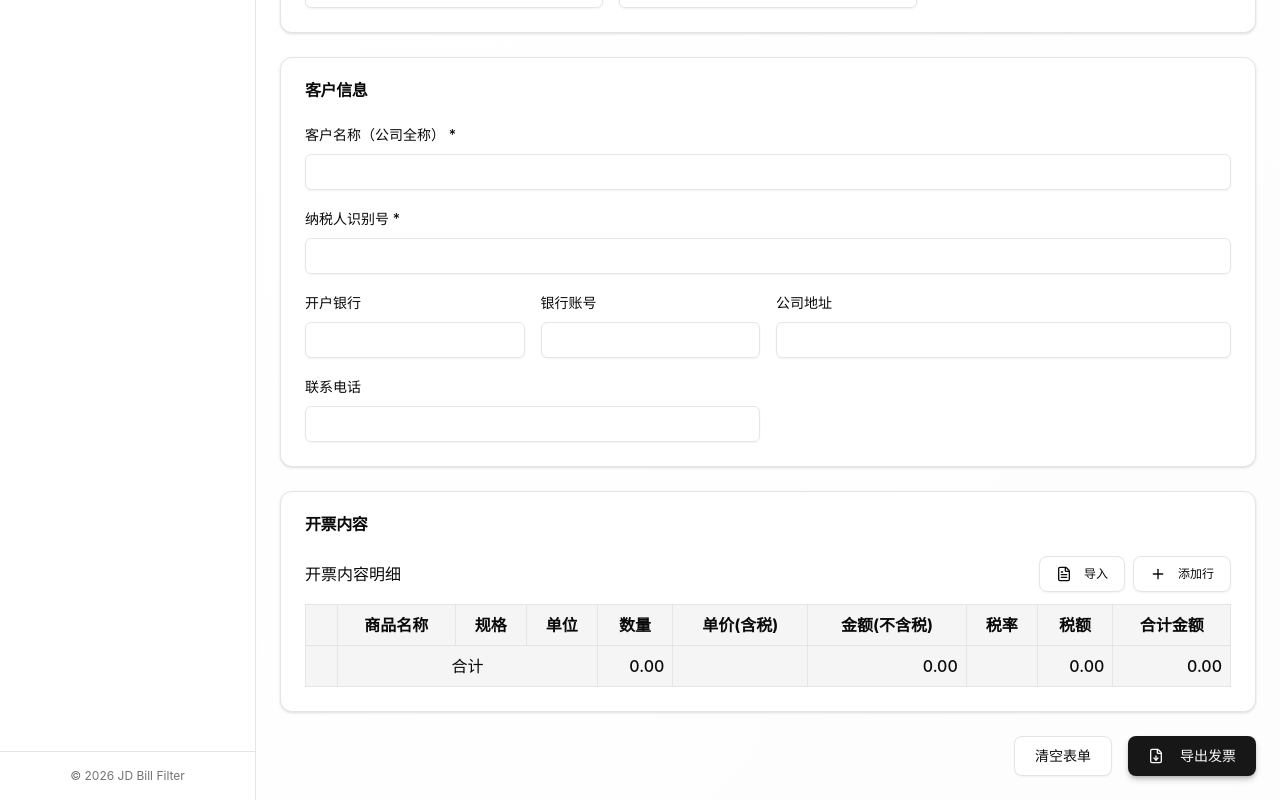
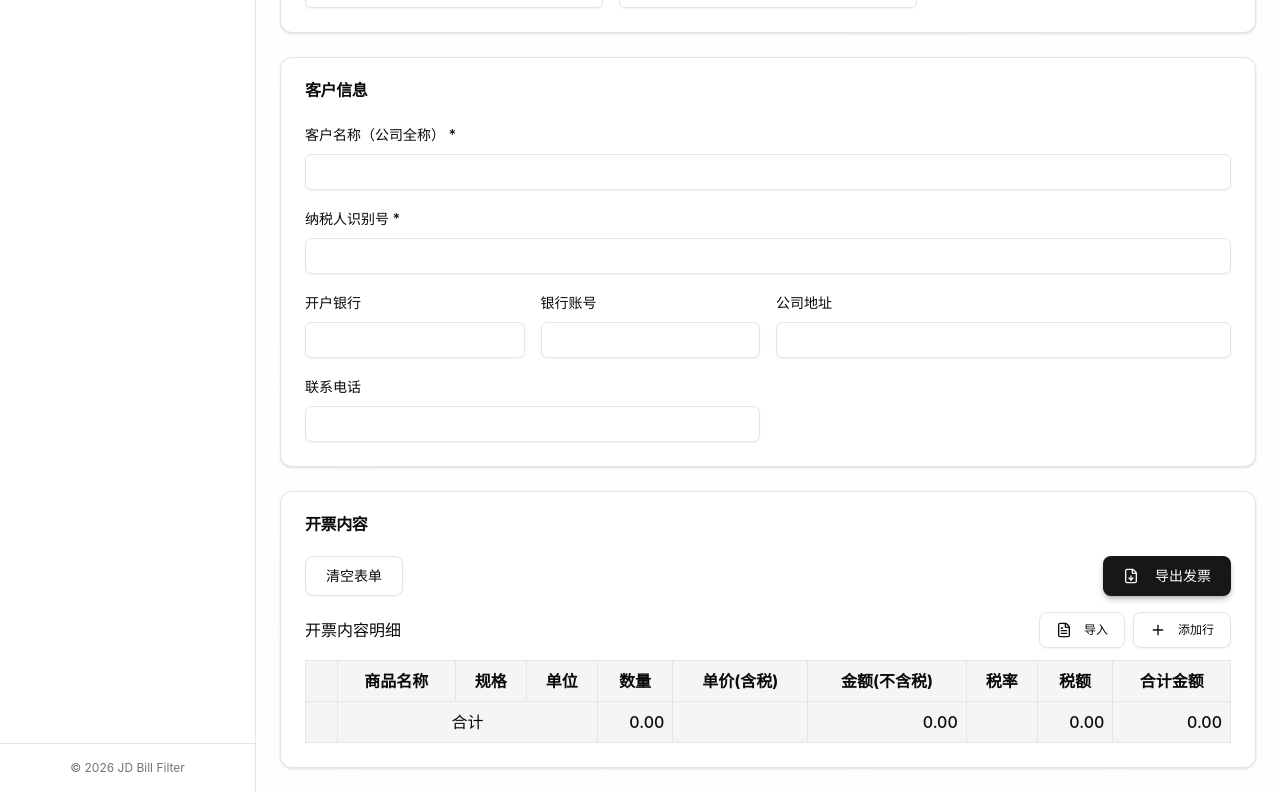
Before and after one commit to jinzhepro/JD-Bill-Filter, a Next.js app: page /invoice in a window 1280 px wide. Shown: the part 385-1185 px from the top of the page. Built offline with nearby package versions, Linux system fonts and the light colour scheme.

Commit message:
fix(InvoiceImportModal): 调整导入数据解析逻辑和格式说明
修改导入数据解析逻辑以支持更多规格格式
更新导入数据格式说明和示例
将操作按钮移动到卡片内容区域

```diff
--- a/src/components/InvoiceForm.js
+++ b/src/components/InvoiceForm.js
@@ -123,20 +123,19 @@ export function InvoiceForm() {
         <CardHeader>
           <CardTitle>开票内容</CardTitle>
         </CardHeader>
-        <CardContent>
+        <CardContent className="space-y-4">
+          <div className="flex justify-between items-center">
+            <Button variant="outline" onClick={handleReset}>
+              清空表单
+            </Button>
+            <Button onClick={handleExport} disabled={isExporting}>
+              <FileDown className="w-4 h-4 mr-2" />
+              {isExporting ? "导出中..." : "导出发票"}
+            </Button>
+          </div>
           <InvoiceLineItems />
         </CardContent>
       </Card>
-
-      <div className="flex justify-end gap-4">
-        <Button variant="outline" onClick={handleReset}>
-          清空表单
-        </Button>
-        <Button onClick={handleExport} disabled={isExporting}>
-          <FileDown className="w-4 h-4 mr-2" />
-          {isExporting ? "导出中..." : "导出发票"}
-        </Button>
-      </div>
     </div>
   );
 }
--- a/src/components/InvoiceImportModal.js
+++ b/src/components/InvoiceImportModal.js
@@ -31,7 +31,7 @@ export function InvoiceImportModal({ open, onOpenChange, onImport }) {
     const items = [];
 
     const extractSpec = (name) => {
-      const specMatch = name.match(/(\d+(?:ml|L|g|kg|ML))\s*[×\*xX]\s*(\d+)/i);
+      const specMatch = name.match(/(\d+(?:ml|L|g|kg|ML))(?:\/[^\*]*)?[×\*xX]\s*(\d+)/i);
       if (specMatch) {
         const spec = `${specMatch[1]}×${specMatch[2]}`;
         const cleanName = name.replace(specMatch[0], "").replace(/_[\d]+$/, "").trim();
@@ -43,9 +43,10 @@ export function InvoiceImportModal({ open, onOpenChange, onImport }) {
     for (const line of lines) {
       const parts = line.split(/\t+/);
       if (parts.length >= 3) {
-        const rawName = parts[0].trim();
-        const quantity = parseFloat(parts[1]) || 0;
-        const totalAmount = parseFloat(parts[2]) || 0;
+        const rawQuantity = parts[0].trim().replace(/^~/, "");
+        const quantity = parseFloat(rawQuantity) || 0;
+        const totalAmount = parseFloat(parts[1]) || 0;
+        const rawName = parts[2].trim();
 
         if (rawName && quantity > 0 && totalAmount > 0) {
           const { name: cleanName, spec } = extractSpec(rawName);
@@ -82,12 +83,12 @@ export function InvoiceImportModal({ open, onOpenChange, onImport }) {
         </DialogHeader>
         <div className="space-y-2">
           <p className="text-sm text-muted-foreground">
-            粘贴数据，格式：名称 + 制表符 + 数量 + 制表符 + 合计金额
+            粘贴数据，格式：数量 + 制表符 + 金额 + 制表符 + 商品名称_商品编号
           </p>
           <Textarea
             value={pasteText}
             onChange={(e) => setPasteText(e.target.value)}
-            placeholder="【整箱】可口可乐500ml*24瓶/箱_10210154943598	3	145.5"
+            placeholder="2	97.98	【整箱】可口可乐可乐500ml/瓶*24瓶/箱_10206106072064"
             rows={10}
           />
         </div>
```
